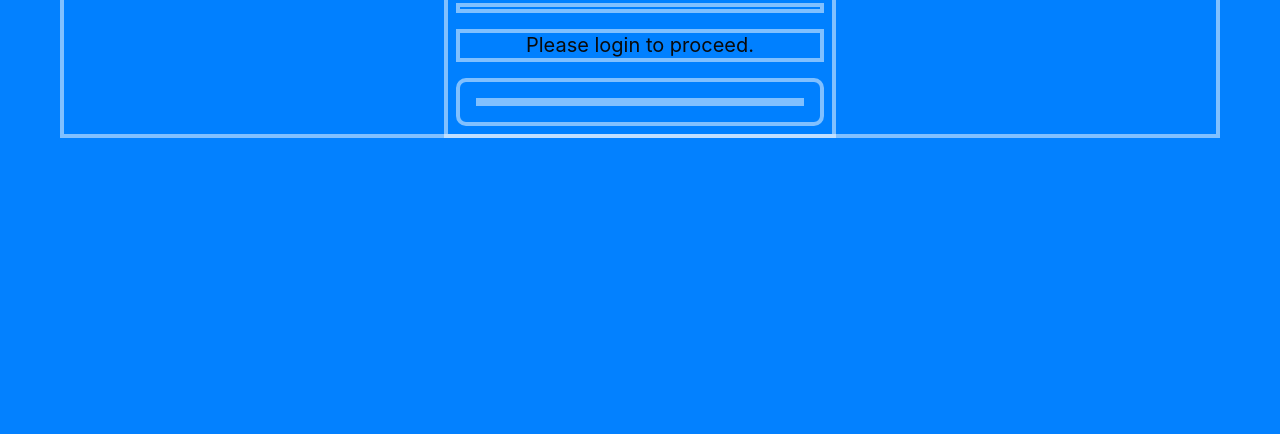
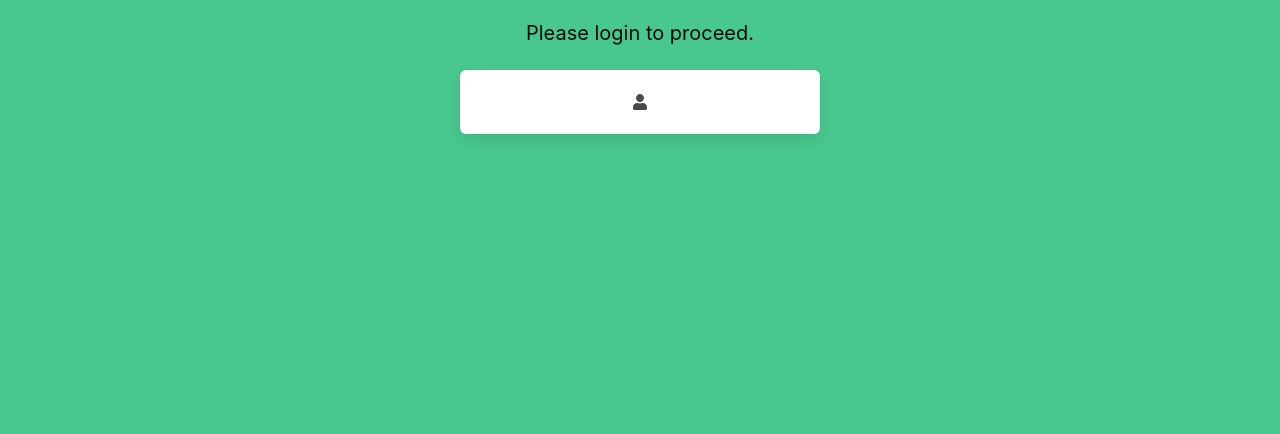
Before and after one commit to ShornJacob/cbaapp, a Gatsby site: page / in a window 1280 px wide. Shown: the part 366-800 px from the top of the page. Built offline with nearby package versions, Linux system fonts and the light colour scheme; Gatsby itself is replaced by a stand-in of ours.

Commit message:
Added font awesome

```diff
--- a/gatsby-browser.js
+++ b/gatsby-browser.js
@@ -1,2 +1,2 @@
-import "./src/styles/debug.css"
+// import "./src/styles/debug.css"
 // https://www.gatsbyjs.org/docs/browser-apis/
--- a/package.json
+++ b/package.json
@@ -13,10 +13,14 @@
     "test": "echo \"Write tests! -> https://gatsby.dev/unit-testing \""
   },
   "dependencies": {
+    "@fortawesome/fontawesome-svg-core": "^1.2.25",
+    "@fortawesome/free-solid-svg-icons": "^5.11.2",
+    "@fortawesome/react-fontawesome": "^0.1.6",
     "gatsby": "^2.16.1",
     "gatsby-plugin-sass": "^2.1.20",
     "react": "^16.10.2",
-    "react-dom": "^16.10.2"
+    "react-dom": "^16.10.2",
+    "react-fontawesome": "^1.6.1"
   },
   "devDependencies": {
     "bulma": "^0.7.5",
--- a/src/pages/index.js
+++ b/src/pages/index.js
@@ -1,7 +1,12 @@
 import React from "react"
+import { FontAwesomeIcon } from "@fortawesome/react-fontawesome"
+import { faUser } from "@fortawesome/free-solid-svg-icons"
 import "./mystyles.scss"
 
-export default () => (
+export default () => {
+
+
+  return (
     <section class="hero is-success is-fullheight">
       <div class="hero-body">
         <div class="container has-text-centered">
@@ -11,7 +16,7 @@
             <p class="subtitle has-text-black">Please login to proceed.</p>
             <div class="box">
               <figure class="avatar">
-
+              <FontAwesomeIcon icon={faUser} />
               </figure>
             </div>
           </div>
@@ -19,6 +24,7 @@
       </div>
     </section>
   )
+}
 
 //Bulma Login Template
 //https://github.com/BulmaTemplates/bulma-templates/blob/master/templates/login.html
```
Also changed, not shown: README.md, 1 other file. Lines whose indentation alone changed are shown as unchanged.
